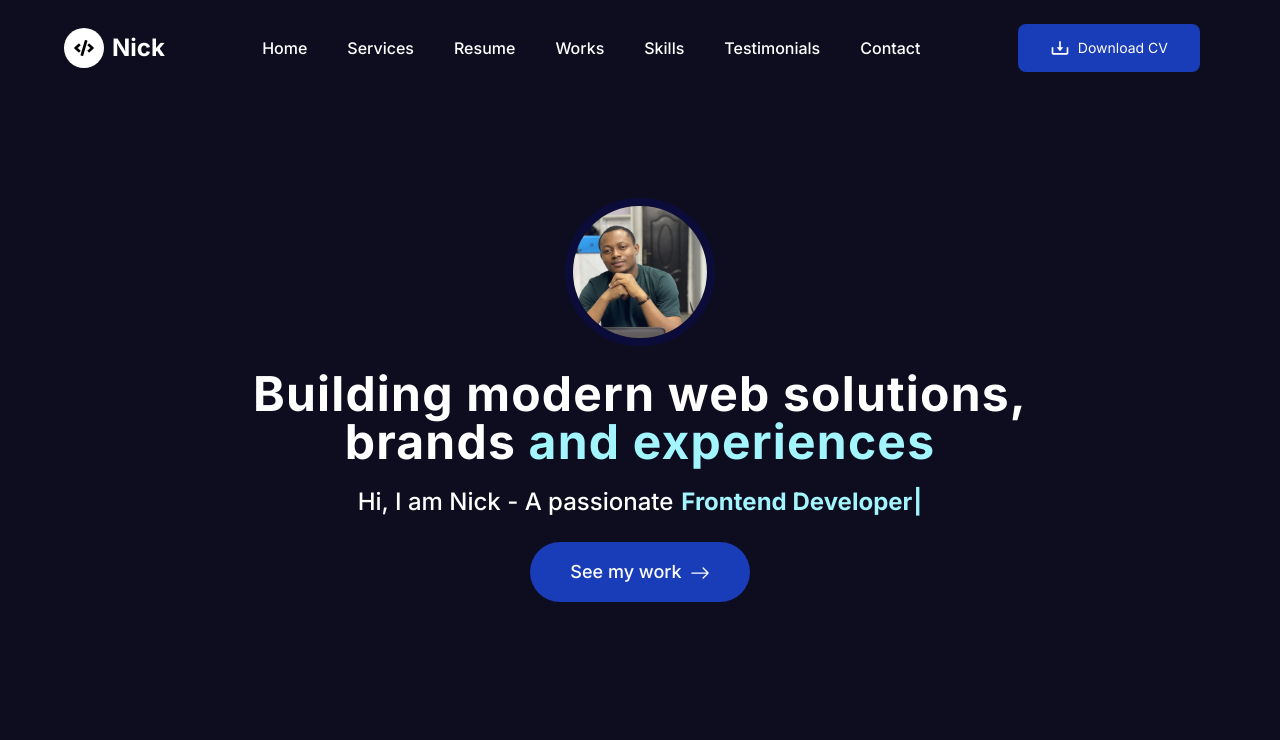
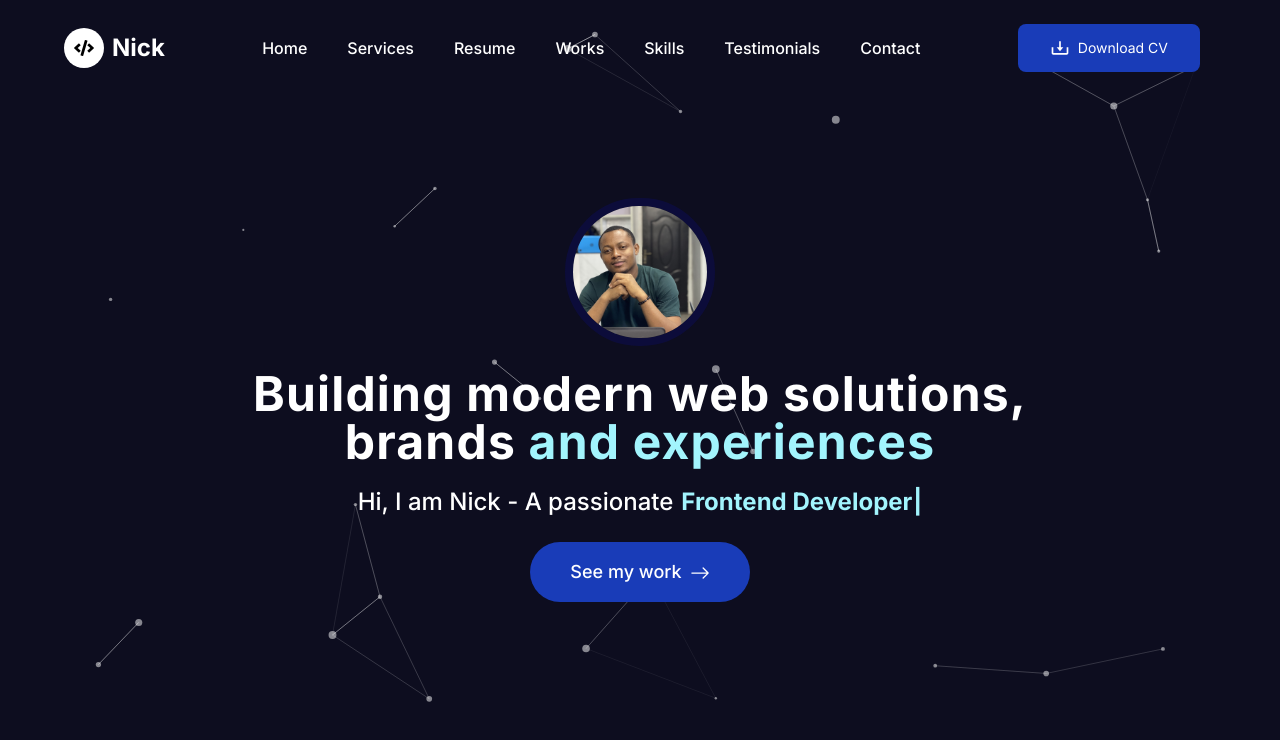
Before and after one commit to Nick-Salifu/portfolio_nextjs, a Next.js app: page / in a window 1280 px wide. Shown: the top 740 px of the page. Built offline with nearby package versions, Linux system fonts and the light colour scheme.

Commit message:
created the hero section

```diff
--- a/components/Home/Hero/Hero.jsx
+++ b/components/Home/Hero/Hero.jsx
@@ -3,11 +3,13 @@
 import Image from "next/image"
 import Typewriter from "typewriter-effect"
 import { BsArrowRight } from "react-icons/bs"
+import ParticlesHero from "./ParticleBackground"
 
 
 const Hero = () => {
   return (
     <div className="relative flex flex-col items-center justify-center h-screen text-white overflow-hidden">
+      <ParticlesHero />
         <div className="relative flex flex-col items-center z-10">
             <Image src="/images/n1.JPG" alt="image" width={150} height={150} className="rounded-full border-8 border-[#0c0c48aa]" />
             <h1 className="text-2xl sm:text-4xl md:text-5xl mt-6 text-center font-bold tracking-wide">
--- /dev/null
+++ b/components/Home/Hero/ParticleBackground.jsx
@@ -0,0 +1,83 @@
+"use client";
+
+import { useEffect, useMemo, useState } from "react";
+import Particles, { initParticlesEngine } from "@tsparticles/react";
+import { Container, ISourceOptions, MoveDirection, OutMode } from "@tsparticles/engine";
+import { loadSlim } from "@tsparticles/slim";
+
+// Need to install @tsparticles/react , @tsparticles/engine and @tsparticles/slim packages
+// npm install @tsparticles/react @tsparticles/engine @tsparticles/slim
+
+export default function ParticlesHero() {
+  const [init, setInit] = useState(false);
+
+  useEffect(() => {
+    initParticlesEngine(async (engine) => {
+      await loadSlim(engine);
+    }).then(() => {
+      setInit(true);
+    });
+  }, []);
+
+  const particlesLoaded = async (container) => {
+    console.log(container);
+  };
+
+  const options = useMemo(
+    () => ({
+      background: {
+        color: { value: "transparent" }, // Transparent for overlay use
+      },
+      fullScreen: {
+        enable: false,
+      },
+      fpsLimit: 60,
+      interactivity: {
+        events: {
+          onClick: { enable: true, mode: "push" },
+          onHover: { enable: true, mode: "repulse" },
+        },
+        modes: {
+          push: { quantity: 4 },
+          repulse: { distance: 100, duration: 0.4 },
+        },
+      },
+      particles: {
+        color: { value: "#ffffff" },
+        links: {
+          color: "#ffffff",
+          distance: 150,
+          enable: true,
+          opacity: 0.4,
+          width: 1,
+        },
+        move: {
+          direction: MoveDirection.none,
+          enable: true,
+          outModes: { default: OutMode.out },
+          speed: 2,
+        },
+        number: {
+          density: { enable: true, area: 800 },
+          value: 60,
+        },
+        opacity: { value: 0.5 },
+        shape: { type: "circle" },
+        size: { value: { min: 1, max: 4 } },
+      },
+      detectRetina: true,
+    }),
+    []
+  );
+
+  if (!init) return null;
+
+  return (
+    <Particles
+      id="tsparticles"
+      particlesLoaded={particlesLoaded}
+      options={options}
+      className="absolute inset-0 "
+    />
+  );
+}
--- /dev/null
+++ b/components/Home/Services/Services.jsx
@@ -0,0 +1,8 @@
+
+const Services = () => {
+  return (
+    <div>Services</div>
+  )
+}
+
+export default Services
--- a/package.json
+++ b/package.json
@@ -9,6 +9,9 @@
     "lint": "eslint"
   },
   "dependencies": {
+    "@tsparticles/engine": "^3.9.1",
+    "@tsparticles/react": "^3.0.0",
+    "@tsparticles/slim": "^3.9.1",
     "next": "15.5.6",
     "react": "19.1.0",
     "react-dom": "19.1.0",
```
Also changed, not shown: 1 other file (tests, documents, lock files or other folders).
